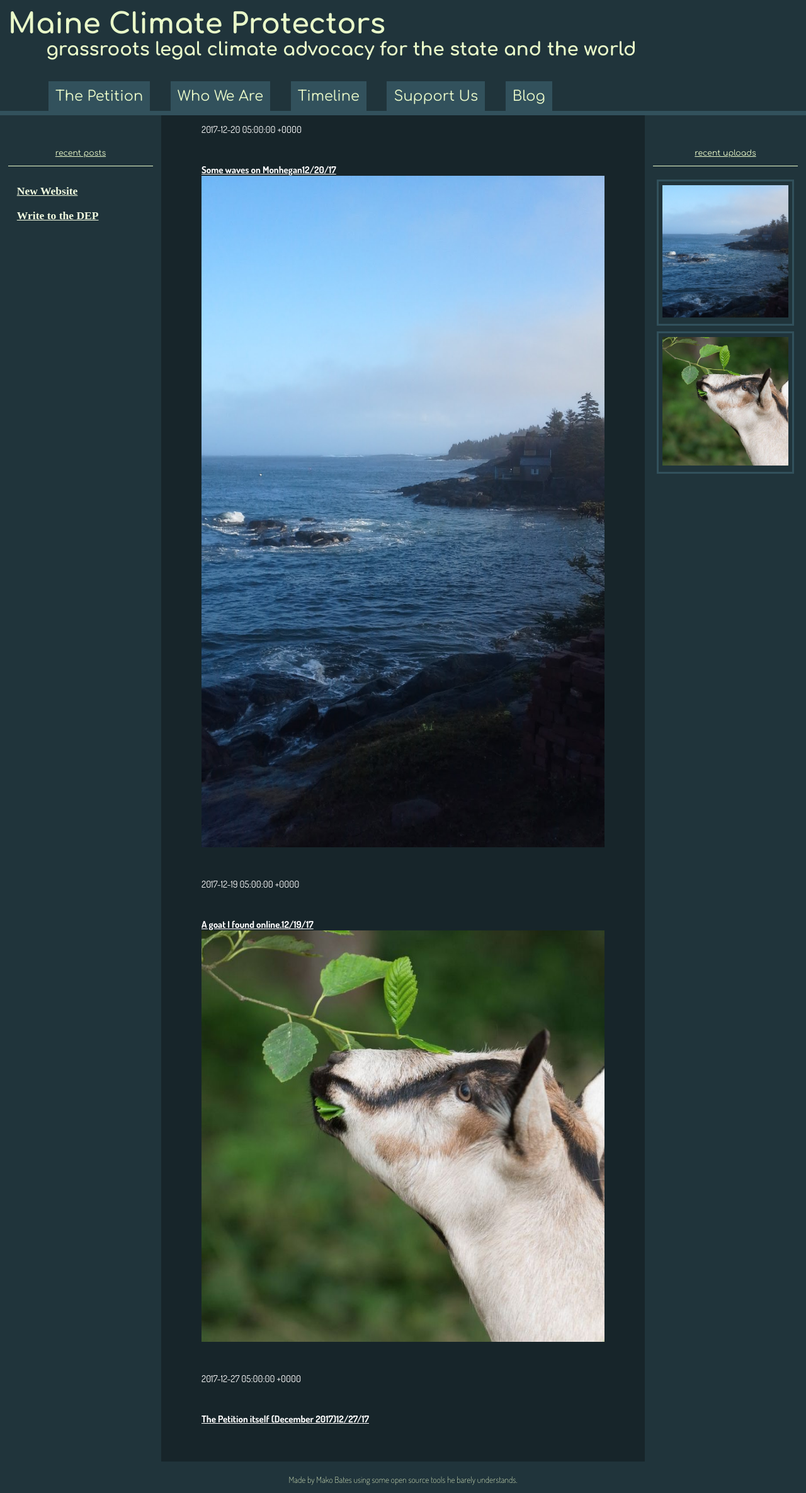
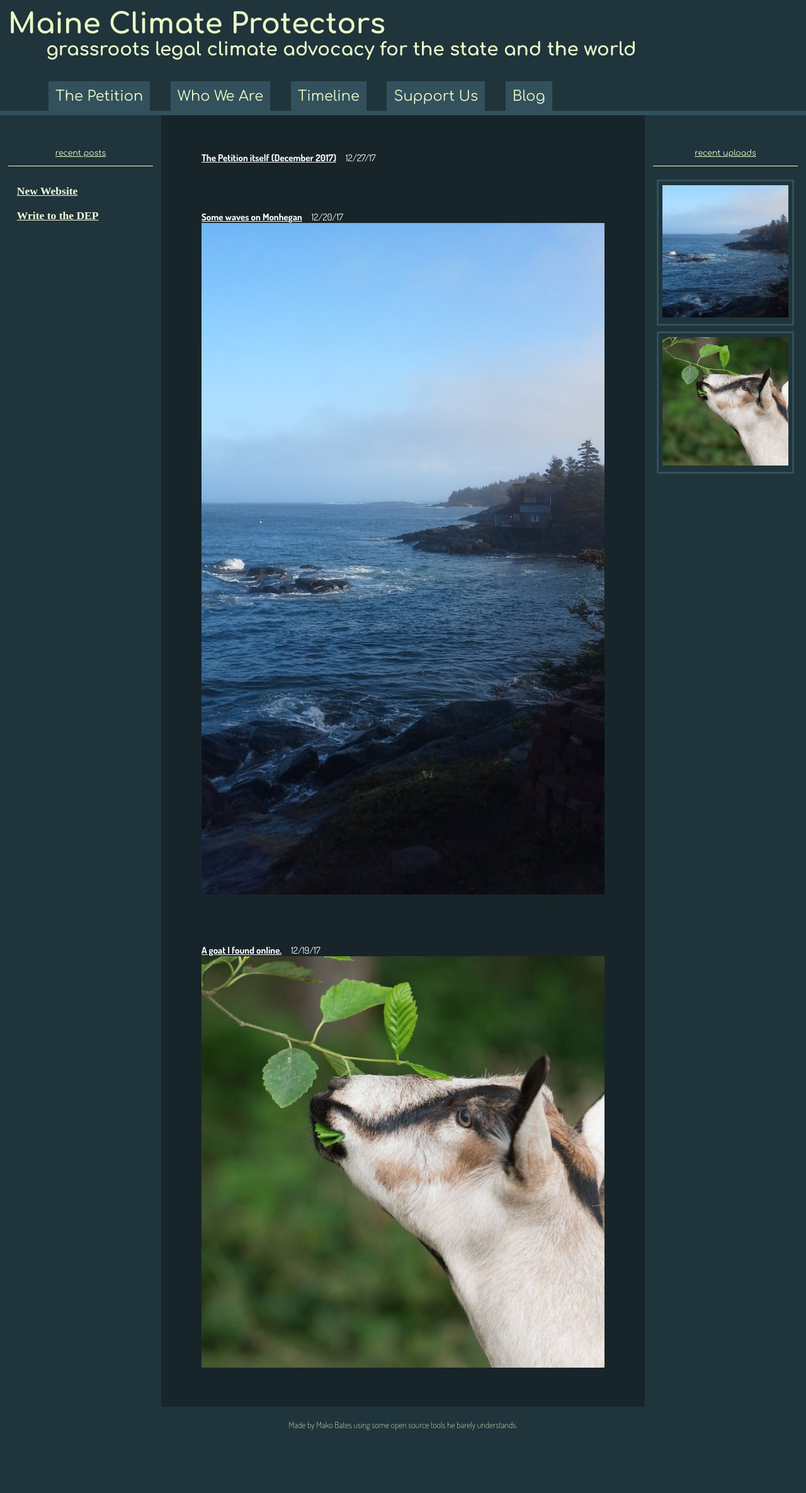
Before and after one commit to ShapeOfMatter/maine-climate-protectors, a Jekyll site: the page built from _gallery/index.html, in a window 1280 px wide. Shown: the whole page at 63% size. Built offline with Jekyll 4.4.1, drawn with Linux system fonts in a browser that asks for light colours; after the commit the page ends 2283 px from its top, so only the background shows below that.

Commit message:
Updated Config and 2 other files

```diff
--- a/_config.yml
+++ b/_config.yml
@@ -6,12 +6,12 @@
     title: Gallery
     output: true
     uploads:
+    - file: "/uploads/2d4bee9317294f87e54c5f855be5f138--humboldt-county-dairy.jpg"
+      name: A goat I found online.
+      date: 2017-12-19 05:00:00.000000000 Z
     - file: "/uploads/20171030_090303.jpg"
       name: Some waves on Monhegan
       date: 2017-12-20 05:00:00.000000000 Z
-    - file: "/uploads/2d4bee9317294f87e54c5f855be5f138--humboldt-county-dairy.jpg"
-      name: A goat I found online.
-      date: 2017-12-19 05:00:00.000000000 Z
     - file: "/uploads/2017MaineClimateProtectorsDEPPetition.pdf"
       name: The Petition itself (December 2017)
       date: 2017-12-27 05:00:00.000000000 Z
--- a/_gallery/index.html
+++ b/_gallery/index.html
@@ -5,8 +5,9 @@
 layout: busy
 ---
 
-{% for collection in site.collections %}{% if collection.label == "gallery" %}{% for upload in collection.uploads | sort:"date" | reverse %}
-{{ upload.date }}
+{% for collection in site.collections %}{% if collection.label == "gallery" %}
+  {% assign uploads = (collection.uploads | sort:"date") | reverse %}
+  {% for upload in uploads %}
     {% assign extension = upload.file | split:'.' | last | downcase %}
     {% case extension %}
     {% when "jpg" or "jpeg" or "png" or "gif" or "svg" %}
@@ -19,4 +20,5 @@
         <div><span class="upload_name">{{ upload.name }}</span><span class="upload_date">{{ upload.date | date:"%D" }}</span></div>
       </a></p>
     {% endcase %}
-{% endfor %}{% endif %}{% endfor %}
+  {% endfor %}
+{% endif %}{% endfor %}
--- a/_sass/_contents.scss
+++ b/_sass/_contents.scss
@@ -33,4 +33,12 @@
       max-width: 100%;
       object-fit: cover;
   }
+  .upload_name {
+    margin-right: 1em;
+  }
+  .upload_date {
+    font-weight: lighter;
+    text-decoration: none;
+    display: inline-block;
+  }
 }
```
Lines whose indentation alone changed are shown as unchanged.
